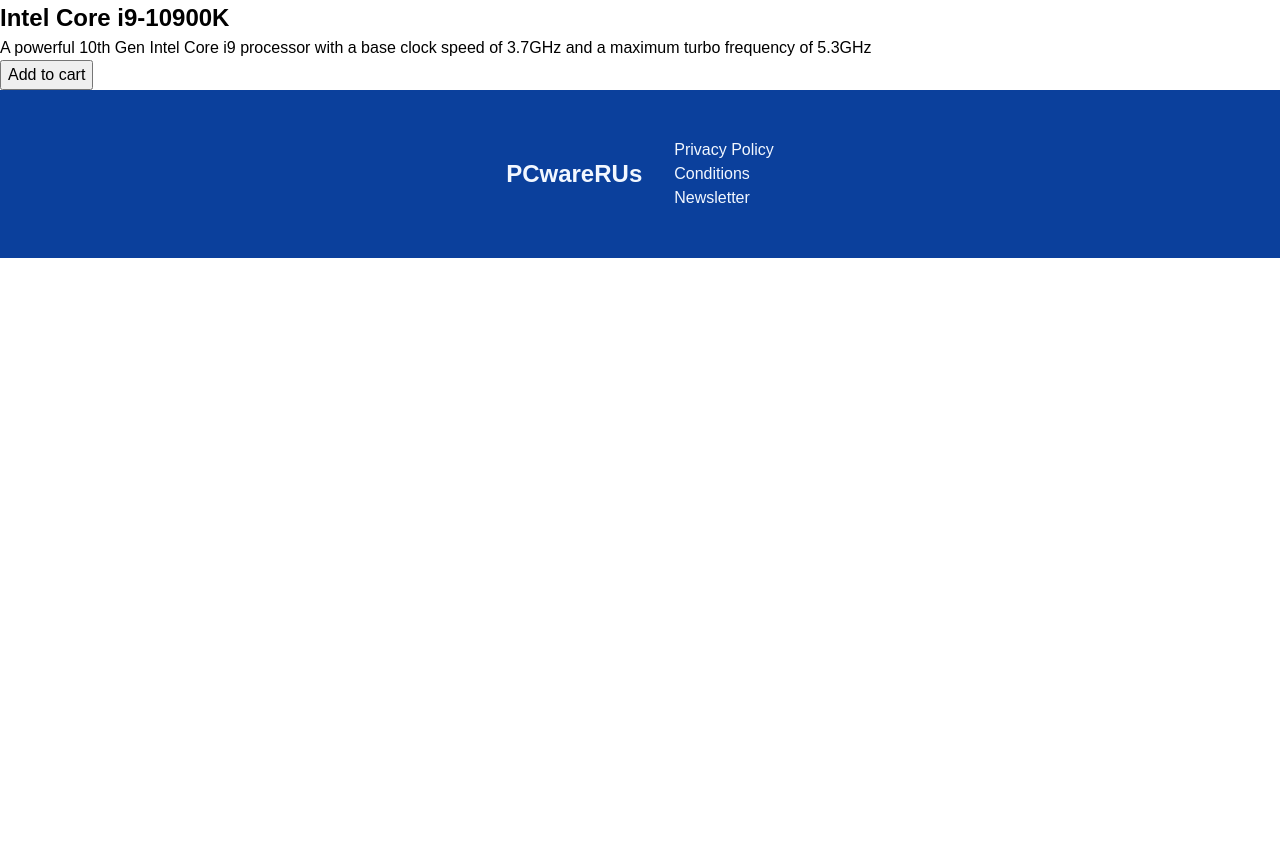
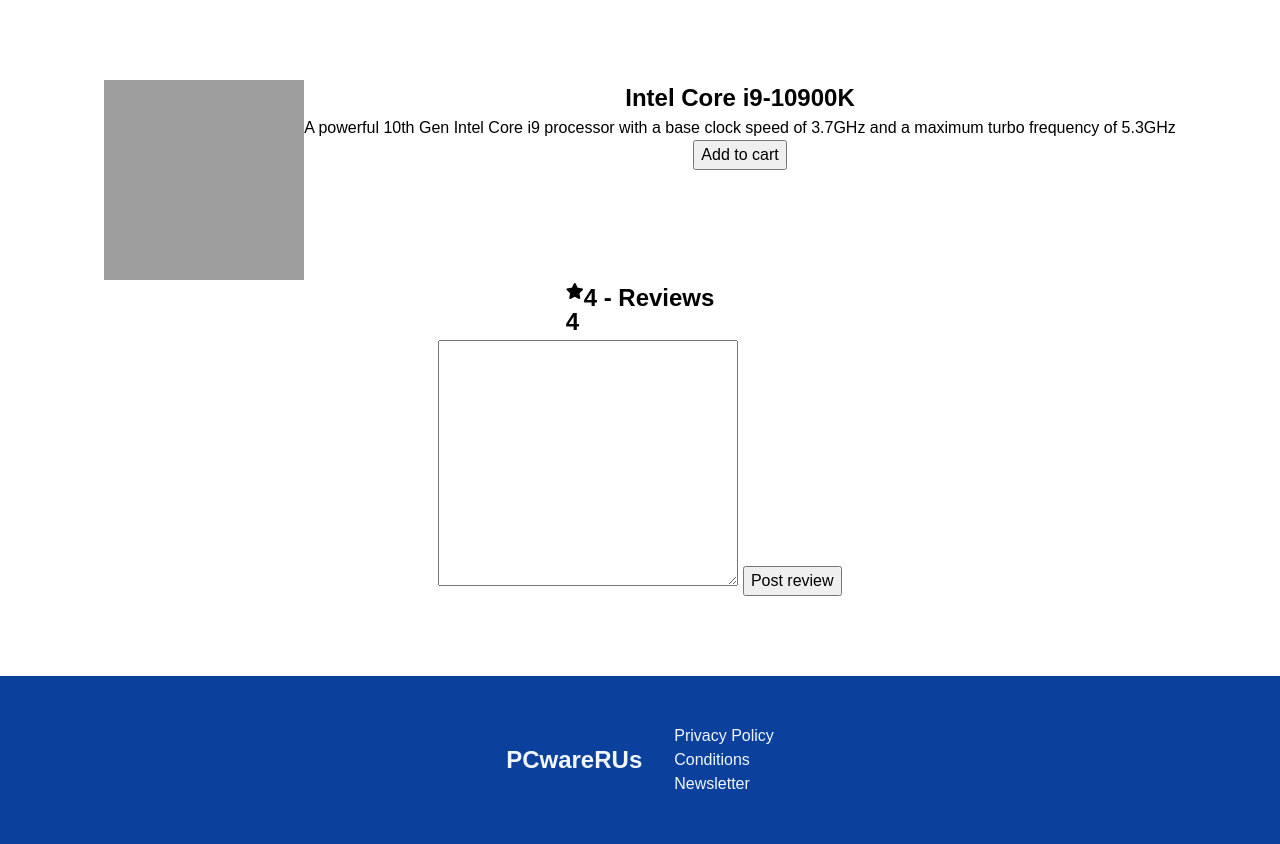
Before and after one commit to alphaClass6143/CI_PP5_PCwareRUs, a Django app: page /categories/1/i9-10900K in a window 1280 px wide. Shown: the part 124-968 px from the top of the page. Before the commit the page ends 382 px from the top, so only its background shows below. Run offline with Django 4.2, Linux system fonts and the light colour scheme; data comes from the database, SQL or seed files in the repository; data that the repository does not hold is empty; style sheets or scripts are compiled from the project's sources; some libraries are stand-ins or nearby versions; grey boxes are pictures that could not be loaded.

Commit message:
Added basic review section to product details

```diff
--- a/pcwareurs/product/views.py
+++ b/pcwareurs/product/views.py
@@ -4,8 +4,9 @@
 
 
 from django.shortcuts import render
-from .models import Product
+from .models import Product, Review
 
 def product_detail(request, category_handle, product_handle):
     product = Product.objects.get(product_handle=product_handle)
-    return render(request, 'product/product_detail.html', {'product': product})
+    reviews = Review.objects.filter(product=product)
+    return render(request, 'product/product_detail.html', {'product': product, 'reviews': reviews})
--- a/pcwareurs/static/sass/styles.scss
+++ b/pcwareurs/static/sass/styles.scss
@@ -204,7 +204,32 @@
     }
 }
 
-.item {
+#product-detail-main {
+    @include col-layout-centered;
+
+    #product-overview {
+        @include row-layout;
+
+        #product-images {
+            @include col-layout-centered;
+        }
+
+        #product-details {
+            @include col-layout-centered;
+
+        }
+    }
+
+    #review-summary {
+        @include row-layout;
+
+    }
+
+    #review-list {
+        @include col-layout-centered;
+
+
+    }
 
 }
 
--- a/pcwareurs/templates/product/product_detail.html
+++ b/pcwareurs/templates/product/product_detail.html
@@ -3,16 +3,41 @@
 {% block content %}
 
 
-<main>
-    <section>
+<main id="product-detail-main" class="main">
+    <section id="product-overview">
+        <div id="product-images">
+            <img src="https://picsum.photos/200/200" alt="">
+        </div>
+        <div id="product-details">
+            <h1>{{ product.product_name }}</h1>
+            <p>{{ product.product_description }}</p>
+            <button onclick="addToCart({{product.id}}, {{1}})">
+                Add to cart
+            </button>
+        </div>
+    </section>
+    <section id="review-summary">
+        <div>
+            <i class="fa-solid fa-star"></i>
+            <h2>4</h2>
+        </div>
+        <div>
+            <h2>4 - Reviews</h2>
+        </div>
+    </section>
+    <section id="review-add">
+        <form action="">
+            <textarea name="" id="" cols="30" rows="10"></textarea>
+            <button type="submit">Post review</button>
+        </form>
+    </section>
+    <section id="review-list">
+        {% for review in reviews %}
+            <div class="review">
 
-    </section>
-    <section>
-        <h1>{{ product.product_name }}</h1>
-        <p>{{ product.product_description }}</p>
-        <button onclick="addToCart({{product.id}}, {{1}})">
-            Add to cart
-        </button>
+            </div>
+            {{ review.content }}
+        {% endfor%}
     </section>
 </main>
 
```
Also changed, not shown: pcwareurs/checkout/views.py (+6 -1 lines), pcwareurs/static/sass/sass/styles.css (+21 -0 lines), 1 other file.
